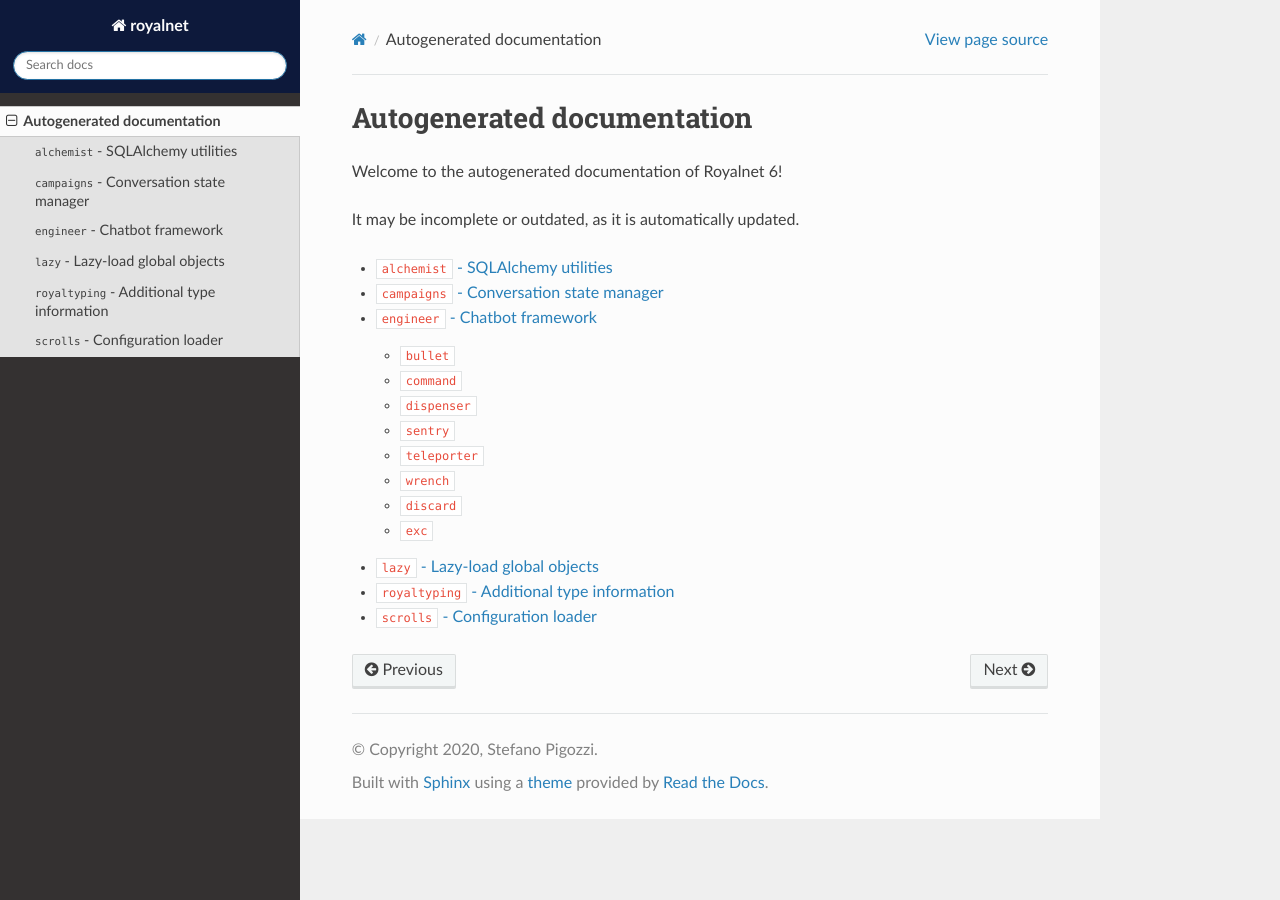
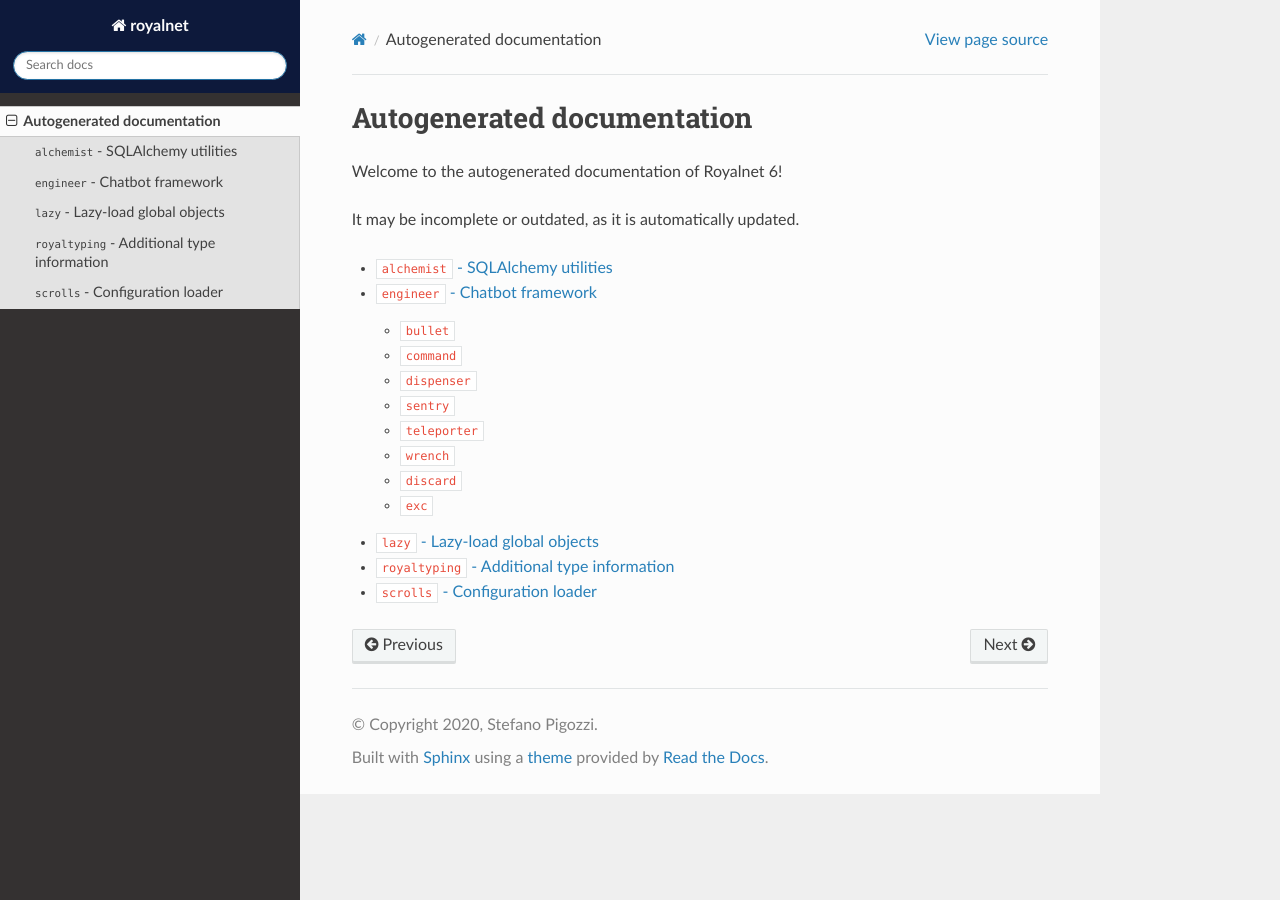
Before and after one commit to RYGhub/royalnet-6, a Sphinx documentation site: the page built from docs/source/autodoc/index.rst, in a window 1280 px wide. Built offline with Sphinx 7.4.7 and the Read the Docs theme 2.0.0, drawn with Linux system fonts in a browser that asks for light colours.

Commit message:
📔 Update docs accordingly

```diff
--- a/docs/source/autodoc/campaigns.rst
+++ /dev/null
@@ -1,4 +0,0 @@
-``campaigns`` - Conversation state manager
-==========================================
-
-.. automodule:: royalnet.campaigns
--- a/docs/source/autodoc/index.rst
+++ b/docs/source/autodoc/index.rst
@@ -9,7 +9,6 @@ It may be incomplete or outdated, as it is automatically updated.
    :maxdepth: 3
 
    alchemist
-   campaigns
    engineer
    lazy
    royaltyping
```
